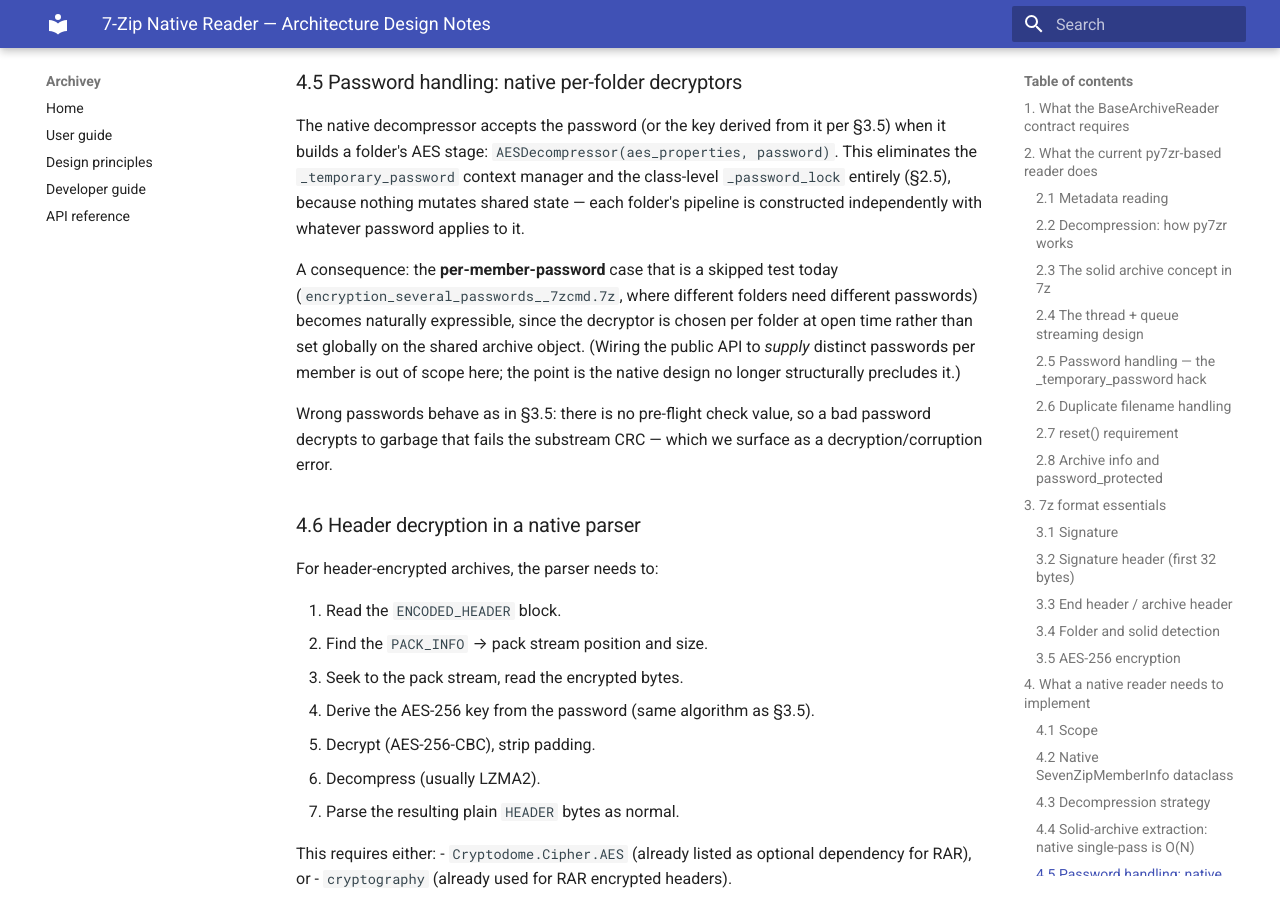
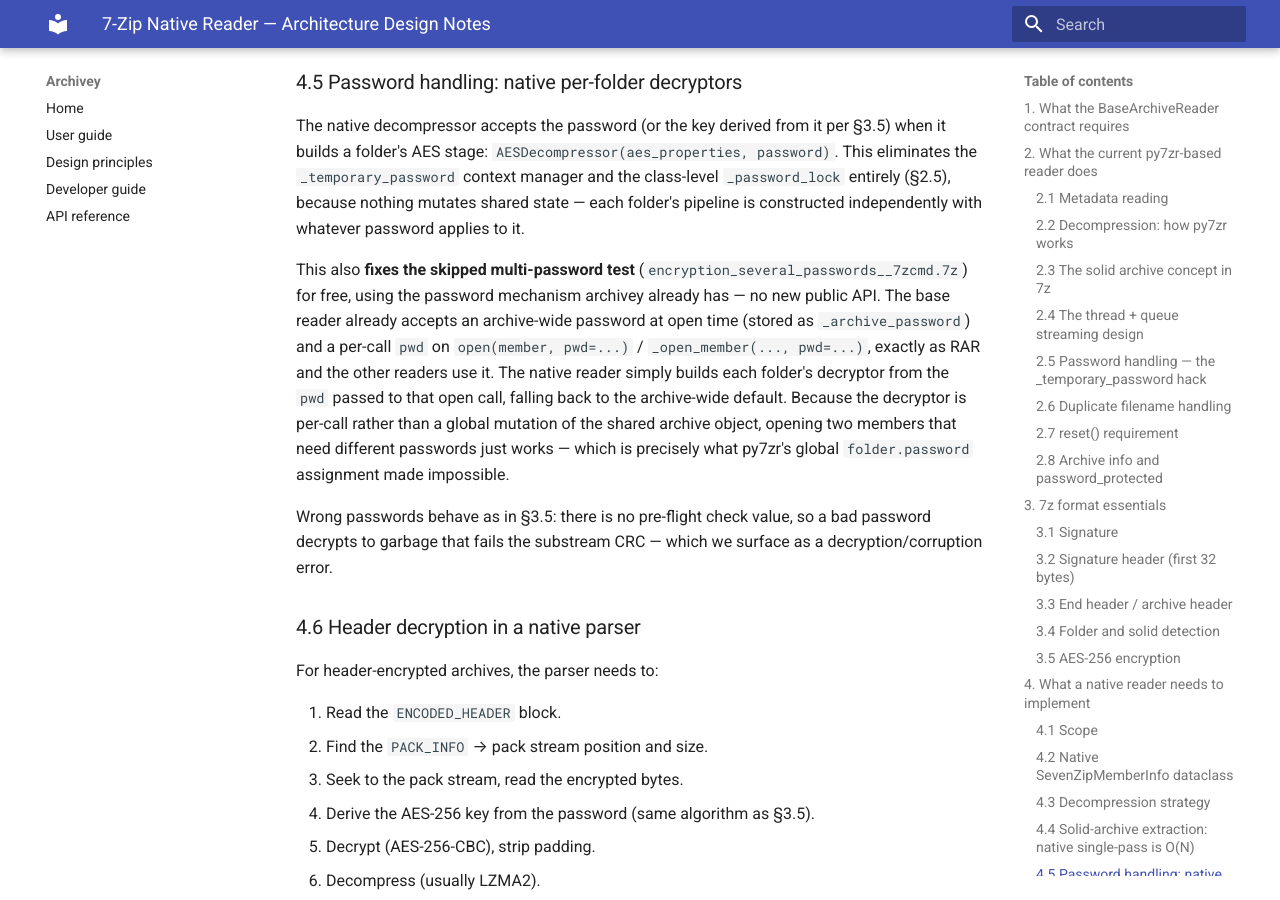
Before and after one commit to davitf/archivey-dev, an MkDocs documentation site: the page built from docs/sevenzip-native-reader-design.md, in a window 1280 px wide and 900 px high, scrolled down 13463 px. Built offline with MkDocs 1.6.1 and Material for MkDocs 9.7.7, drawn with Linux system fonts in a browser that asks for light colours.

Commit message:
7z: per-member passwords use the existing per-call pwd (not out of scope)
archivey already supports per-member passwords across readers: an archive-wide
password at open time and a per-call pwd on open(member, pwd=...). The 7z
multi-password case only fails today because py7zr's _temporary_password mutates
every folder's password globally. Building the native AES decryptor per open call
from the supplied pwd fixes the skipped encryption_several_passwords test with no
new public API.

Reframe from "structurally possible but out of scope" to "works via the existing
mechanism": design doc §4.5, change design/proposal (drop the non-goal, note the
fix), a new spec requirement with matching-password and wrong-password scenarios,
and a test task to un-skip the multi-password archive.

https://claude.ai/code/session_01Th3cWtDHE6jaSQ4KhkLfTb

```diff
--- a/docs/sevenzip-native-reader-design.md
+++ b/docs/sevenzip-native-reader-design.md
@@ -575,12 +575,16 @@ This eliminates the `_temporary_password` context manager and the class-level
 `_password_lock` entirely (§2.5), because nothing mutates shared state — each
 folder's pipeline is constructed independently with whatever password applies to it.
 
-A consequence: the **per-member-password** case that is a skipped test today
-(`encryption_several_passwords__7zcmd.7z`, where different folders need different
-passwords) becomes naturally expressible, since the decryptor is chosen per folder
-at open time rather than set globally on the shared archive object. (Wiring the
-public API to *supply* distinct passwords per member is out of scope here; the point
-is the native design no longer structurally precludes it.)
+This also **fixes the skipped multi-password test**
+(`encryption_several_passwords__7zcmd.7z`) for free, using the password mechanism
+archivey already has — no new public API. The base reader already accepts an
+archive-wide password at open time (stored as `_archive_password`) and a per-call
+`pwd` on `open(member, pwd=...)` / `_open_member(..., pwd=...)`, exactly as RAR and
+the other readers use it. The native reader simply builds each folder's decryptor
+from the `pwd` passed to that open call, falling back to the archive-wide default.
+Because the decryptor is per-call rather than a global mutation of the shared
+archive object, opening two members that need different passwords just works — which
+is precisely what py7zr's global `folder.password` assignment made impossible.
 
 Wrong passwords behave as in §3.5: there is no pre-flight check value, so a bad
 password decrypts to garbage that fails the substream CRC — which we surface as a
```
Also changed, not shown: openspec/changes/sevenzip-native-reader/design.md (+5 -3 lines), openspec/changes/sevenzip-native-reader/proposal.md (+7 -3 lines), openspec/changes/sevenzip-native-reader/specs/sevenzip-format/spec.md (+18 -0 lines), openspec/changes/sevenzip-native-reader/tasks.md (+3 -0 lines).
